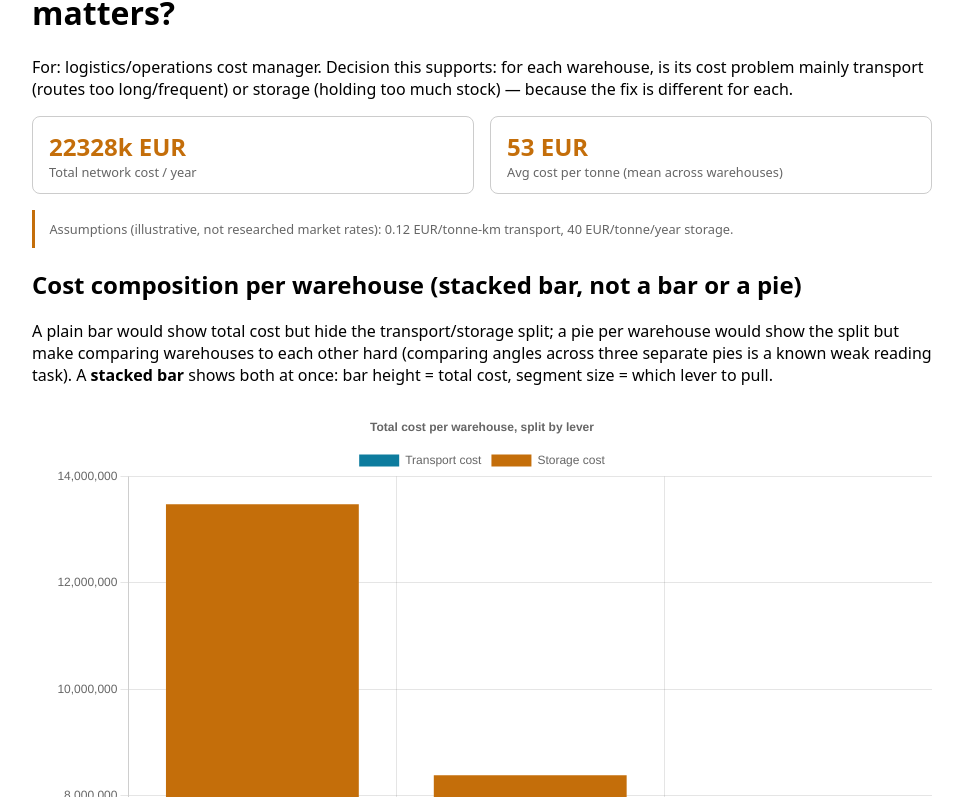
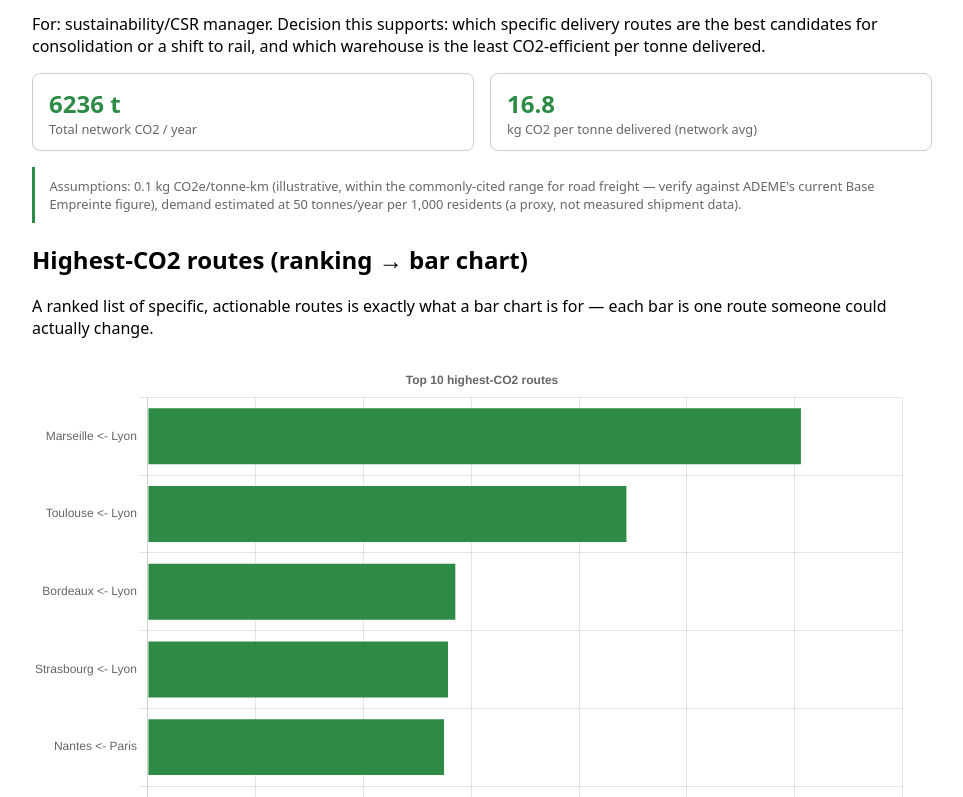
Before and after one commit to exofri/td-logistics-dashboards, a plain HTML site: page docs/cost.html in a window 1280 px wide. Shown: the part 127-924 px from the top of the page, without its empty margins (158-1121 px from the left). Drawn offline with nearby package versions, Linux system fonts and the light colour scheme.

Commit message:
Update cost.html

```diff
--- a/docs/cost.html
+++ b/docs/cost.html
@@ -2,71 +2,107 @@
 <html lang="en">
 <head>
 <meta charset="utf-8">
-<title>Cost dashboard — Operations</title>
+<title>CO2 dashboard — Sustainability</title>
 <script src="https://cdn.jsdelivr.net/npm/chart.js@4"></script>
+<script src="js/france-map-background.js"></script>
 <style>
   body { font-family: system-ui, sans-serif; max-width: 900px; margin: 2rem auto; padding: 0 1rem; }
   nav a { margin-right: 1rem; }
   .kpis { display: flex; gap: 1rem; flex-wrap: wrap; margin: 1rem 0; }
   .kpi { flex: 1; min-width: 160px; padding: 0.8rem 1rem; border: 1px solid #ccc; border-radius: 8px; }
-  .kpi .value { font-size: 1.5rem; font-weight: bold; color: #c46e0a; }
+  .kpi .value { font-size: 1.5rem; font-weight: bold; color: #2e8b46; }
   .kpi .label { font-size: 0.8rem; color: #666; }
-  #assumptions { font-size: 0.8rem; color: #666; padding: 0.6rem 0.9rem; border-left: 3px solid #c46e0a; margin: 1rem 0; }
+  #assumptions { font-size: 0.8rem; color: #666; padding: 0.6rem 0.9rem; border-left: 3px solid #2e8b46; margin: 1rem 0; }
   canvas { margin-top: 1.5rem; }
-  table { width: 100%; border-collapse: collapse; margin-top: 1rem; font-size: 0.85rem; }
-  th, td { text-align: left; padding: 0.3rem 0.5rem; border-bottom: 1px solid #ddd; }
 </style>
 </head>
 <body>
-  <nav><a href="index.html">Overview</a> | <a href="co2.html">CO2 (sustainability)</a> | <strong>Cost (operations)</strong> | <a href="network.html">Network (strategy)</a></nav>
-  <h1>Where does logistics cost concentrate, and which lever matters?</h1>
-  <p>For: logistics/operations cost manager. Decision this supports: for each warehouse, is its cost problem mainly transport (routes too long/frequent) or storage (holding too much stock) — because the fix is different for each.</p>
+  <nav><a href="index.html">Overview</a> | <strong>CO2 (sustainability)</strong> | <a href="cost.html">Cost (operations)</a> | <a href="network.html">Network (strategy)</a></nav>
+  <h1>Which routes should we prioritize to cut network CO2?</h1>
+  <p>For: sustainability/CSR manager. Decision this supports: which specific delivery routes are the best candidates for consolidation or a shift to rail, and which warehouse is the least CO2-efficient per tonne delivered.</p>
   <div class="kpis" id="kpis">Loading...</div>
   <div id="assumptions"></div>
 
-  <h2>Cost composition per warehouse (stacked bar, not a bar or a pie)</h2>
-  <p>A plain bar would show total cost but hide the transport/storage split; a pie per warehouse would show the split but make comparing warehouses to each other hard (comparing angles across three separate pies is a known weak reading task). A <strong>stacked bar</strong> shows both at once: bar height = total cost, segment size = which lever to pull.</p>
-  <canvas id="stackedChart" height="280"></canvas>
+  <h2>Highest-CO2 routes (ranking → bar chart)</h2>
+  <p>A ranked list of specific, actionable routes is exactly what a bar chart is for — each bar is one route someone could actually change.</p>
+  <canvas id="topLinksChart" height="280"></canvas>
 
-  <h2>Highest-cost individual routes (table, not a chart)</h2>
-  <p>A manager negotiating a specific route needs the exact number, not a visual estimate — same reasoning this course used for every other "exact figures a person will act on" table (e.g. the offer table in Smart Internship Match).</p>
-  <table id="topLinksTable"><thead><tr><th>City</th><th>Warehouse</th><th>Distance (km)</th><th>Transport cost (EUR/year)</th></tr></thead><tbody></tbody></table>
+  <h2>Where emissions concentrate (spatial → scatter over a real France outline)</h2>
+  <p>This decision is inherently about geography — which <em>region</em> to target for consolidation — so a plain ranking isn't enough; we plot each city at its real coordinates, colored by its CO2 contribution, over a real (simplified) outline of France so "where" reads at a glance instead of requiring you to mentally place bare longitude/latitude numbers. Existing warehouses get their own marker <em>shape</em> (a triangle), not just a color — a shape difference survives grayscale printing and color-blindness in a way color alone doesn't, and it answers a second real question at a glance: is CO2 concentrating near a warehouse (fixable by re-routing) or far from every warehouse (fixable only by opening a new one)?</p>
+  <canvas id="mapChart" height="360"></canvas>
 
 <script>
-fetch('data/cost.json')
+fetch('data/co2.json')
   .then(r => r.json())
   .then(data => {
-    const byWh = data.by_warehouse || [];
-    const totalCost = byWh.reduce((s, w) => s + w.total_cost_eur, 0);
-    const avgCostPerTonne = byWh.length ? (byWh.reduce((s, w) => s + w.cost_eur_per_tonne, 0) / byWh.length) : 0;
-
     document.getElementById('kpis').innerHTML = `
-      <div class="kpi"><div class="value">${(totalCost / 1000).toFixed(0)}k EUR</div><div class="label">Total network cost / year</div></div>
-      <div class="kpi"><div class="value">${avgCostPerTonne.toFixed(0)} EUR</div><div class="label">Avg cost per tonne (mean across warehouses)</div></div>
+      <div class="kpi"><div class="value">${(data.total_co2_kg / 1000).toFixed(0)} t</div><div class="label">Total network CO2 / year</div></div>
+      <div class="kpi"><div class="value">${data.co2_kg_per_tonne_network_avg}</div><div class="label">kg CO2 per tonne delivered (network avg)</div></div>
     `;
     document.getElementById('assumptions').innerHTML =
-      `Assumptions (illustrative, not researched market rates): ${data.assumptions.cost_eur_per_tonne_km} EUR/tonne-km transport, ` +
-      `${data.assumptions.storage_cost_eur_per_tonne_year} EUR/tonne/year storage.`;
+      `Assumptions: ${data.assumptions.co2_factor_kg_per_tonne_km} kg CO2e/tonne-km (illustrative, within the commonly-cited range for road freight — verify against ADEME's current Base Empreinte figure), ` +
+      `demand estimated at ${data.assumptions.tonnes_per_1000_residents_per_year} tonnes/year per 1,000 residents (a proxy, not measured shipment data).`;
 
-    new Chart(document.getElementById('stackedChart'), {
+    const top = data.top_links || [];
+    new Chart(document.getElementById('topLinksChart'), {
       type: 'bar',
+      data: { labels: top.map(l => `${l.city} <- ${l.warehouse}`), datasets: [{ label: 'CO2 (kg/year)', data: top.map(l => l.co2_kg), backgroundColor: '#2e8b46' }] },
+      options: { indexAxis: 'y', plugins: { legend: { display: false }, title: { display: true, text: 'Top 10 highest-CO2 routes' } } },
+    });
+
+    const cities = data.all_cities || [];
+    const maxCo2 = Math.max(...cities.map(c => c.co2_kg), 1);
+    const warehouses = cities.filter(c => c.is_warehouse);
+    const served = cities.filter(c => !c.is_warehouse);
+    new Chart(document.getElementById('mapChart'), {
+      type: 'scatter',
       data: {
-        labels: byWh.map(w => w.warehouse),
+        // Two datasets, not one, specifically so the warehouse cities get
+        // their own legend entry and a shape (triangle) that reads as
+        // "different kind of thing" at a glance, not just a bigger dot --
+        // a shape difference survives grayscale printing and color-blindness
+        // in a way a color-only distinction doesn't.
         datasets: [
-          { label: 'Transport cost', data: byWh.map(w => w.transport_cost_eur), backgroundColor: '#0d7c9e' },
-          { label: 'Storage cost', data: byWh.map(w => w.storage_cost_eur), backgroundColor: '#c46e0a' },
+          {
+            label: 'Existing warehouse',
+            data: warehouses.map(c => ({ x: c.lon, y: c.lat, co2: c.co2_kg, city: c.city, warehouse: c.warehouse })),
+            backgroundColor: '#1a1a2e',
+            pointStyle: 'triangle',
+            pointRadius: 10,
+            pointBorderColor: '#fff',
+            pointBorderWidth: 1,
+          },
+          {
+            label: 'City (size/color = CO2 contribution)',
+            data: served.map(c => ({ x: c.lon, y: c.lat, co2: c.co2_kg, city: c.city, warehouse: c.warehouse })),
+            backgroundColor: served.map(c => `hsl(${Math.max(0, 120 - 120 * (c.co2_kg / maxCo2))}, 70%, 45%)`),
+            pointStyle: 'circle',
+            pointRadius: served.map(c => 4 + 12 * Math.sqrt(c.co2_kg / maxCo2)),
+          },
         ],
       },
+      // franceBackgroundPlugin (js/france-map-background.js, Step 7) draws a
+      // real, simplified France outline behind the points, using the chart's
+      // own scale conversion -- see Step 7 for why this stays aligned at any
+      // canvas size, unlike a separately-positioned background image.
+      plugins: [franceBackgroundPlugin],
       options: {
-        plugins: { title: { display: true, text: 'Total cost per warehouse, split by lever' } },
-        scales: { x: { stacked: true }, y: { stacked: true, title: { display: true, text: 'EUR / year' } } },
+        plugins: {
+          legend: { position: 'bottom' },
+          title: { display: true, text: 'Real coordinates over a real France outline — triangle = existing warehouse, bigger/redder circle = more CO2' },
+          tooltip: { callbacks: { label: (item) => {
+            const c = item.raw;
+            return item.datasetIndex === 0
+              ? [`${c.city} (existing warehouse)`]
+              : [`${c.city} -> ${c.warehouse}`, `${c.co2.toFixed(0)} kg CO2/year`];
+          } } },
+        },
+        scales: {
+          x: { title: { display: true, text: 'Longitude' }, min: FRANCE_BBOX.minLon, max: FRANCE_BBOX.maxLon },
+          y: { title: { display: true, text: 'Latitude' }, min: FRANCE_BBOX.minLat, max: FRANCE_BBOX.maxLat },
+        },
       },
     });
-
-    const tbody = document.querySelector('#topLinksTable tbody');
-    tbody.innerHTML = (data.top_links || []).map(l => `
-      <tr><td>${l.city}</td><td>${l.warehouse}</td><td>${l.distance_km}</td><td>${l.transport_cost_eur.toFixed(0)}</td></tr>
-    `).join('');
   })
   .catch(err => { document.getElementById('kpis').innerHTML = '<p>Could not load data (' + err + ').</p>'; });
 </script>
```
